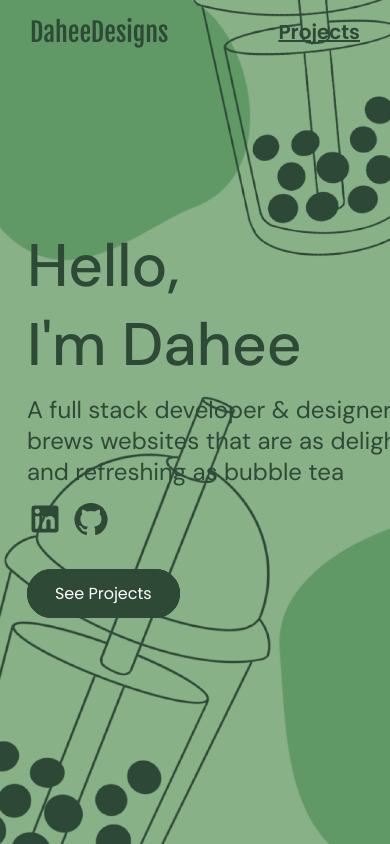
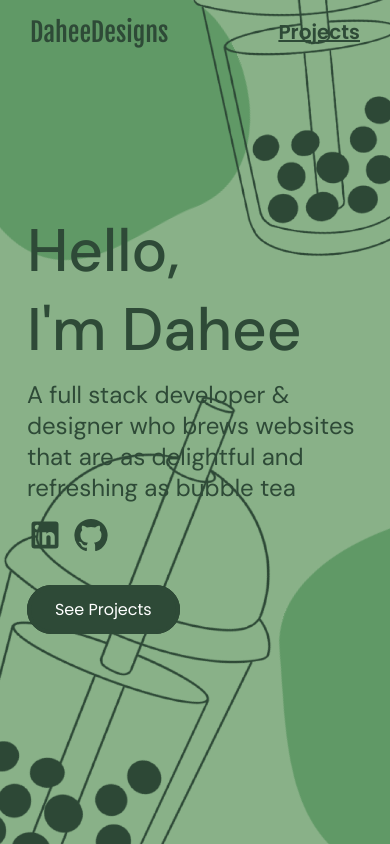
Before and after one commit to dahkimr/dahkimr.github.io, a React (Create React App) app in the folder cafe-app/: page /menu in a window 390 px wide. Built offline with nearby package versions, Linux system fonts and the light colour scheme.

Commit message:
editing responsive view

```diff
--- a/cafe-app/src/pages/Welcome/index.jsx
+++ b/cafe-app/src/pages/Welcome/index.jsx
@@ -32,7 +32,7 @@ const Welcome = () => {
                         </div>
                         <div className={styles.headingTextContainer}>
                             <Typography.Heading2 text={`A full stack developer & designer who brews websites that are as delightful and refreshing as bubble tea`} color={COLOURS.darkGreen} />
-                            <Typography.MobileHeading2 text={`A full stack developer & designer who\nbrews websites that are as delightful\nand refreshing as bubble tea`} color={COLOURS.darkGreen} />
+                            <Typography.MobileHeading2 text={`A full stack developer & designer who brews websites that are as delightful and refreshing as bubble tea`} color={COLOURS.darkGreen} />
 
                         </div>
                     </div>
--- a/cafe-app/src/pages/Welcome/styles.module.scss
+++ b/cafe-app/src/pages/Welcome/styles.module.scss
@@ -41,13 +41,13 @@
     }
 }
 
-.mainText {
-
-}
-
 .headingTextContainer {
     width: 56% !important;
     margin: 10px 0;
+
+    @media only screen and (max-width: 600px) {
+        width: 90vw !important
+    }
 }
 
 .spaced {
```
